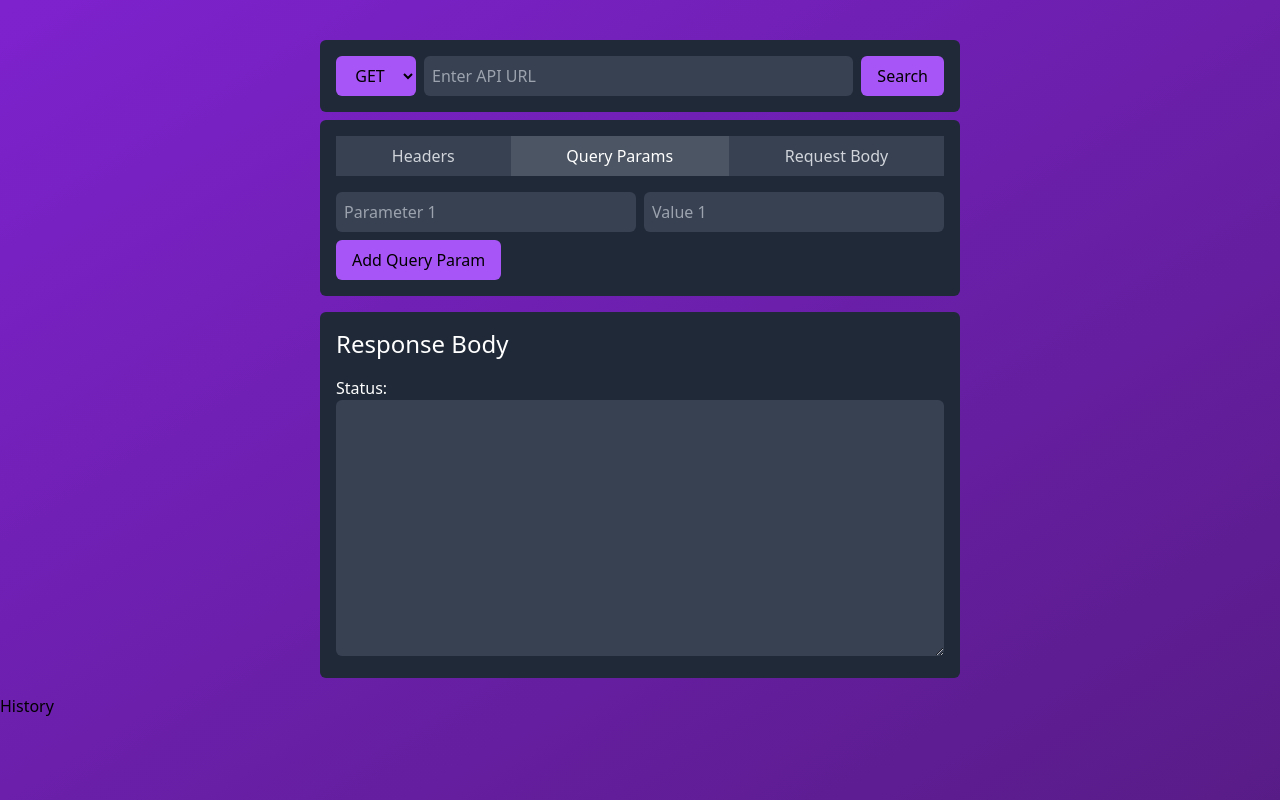
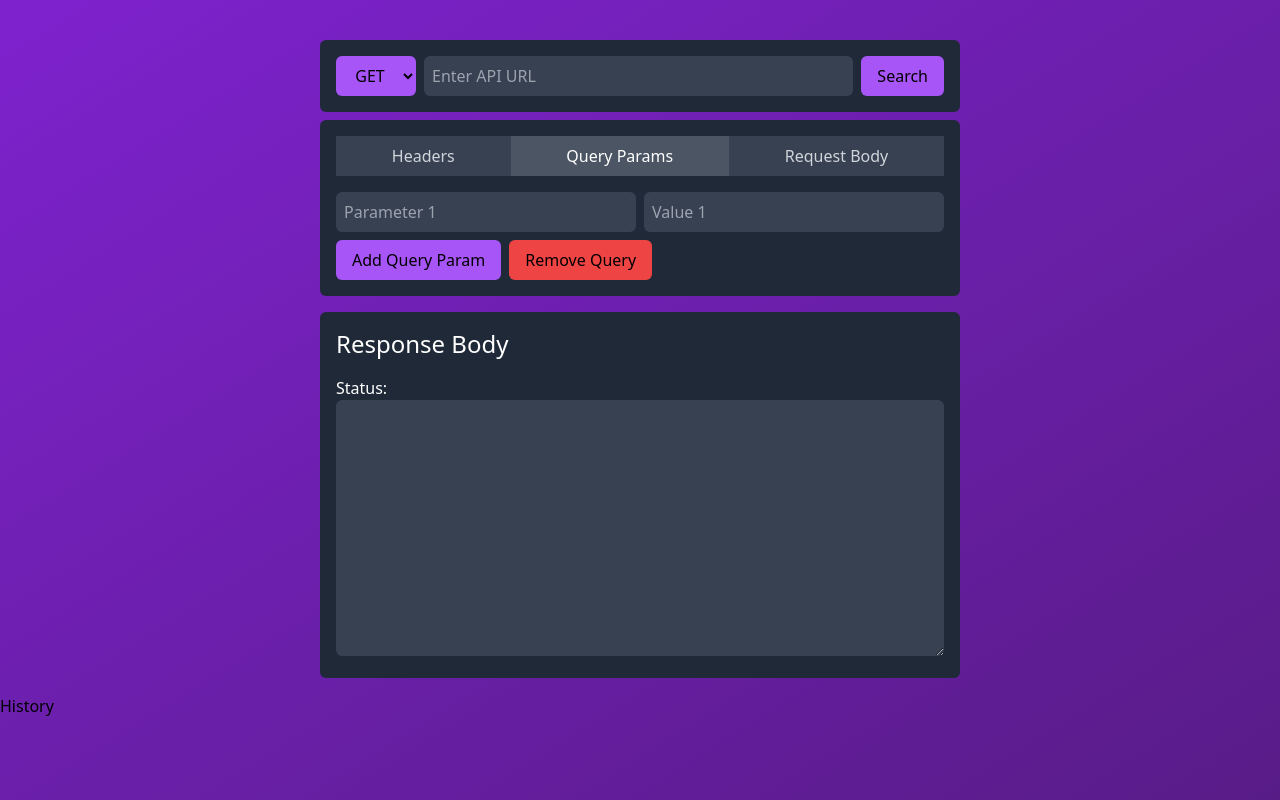
Before and after one commit to kylepairish/checkmate, a React (Vite) app: page / in a window 1280 px wide. Both pictures are taken after a click on the button "Query Params". Built offline with nearby package versions, Linux system fonts and the light colour scheme; the HTML template or start-up script is replaced by a standard one.

Commit message:
added removal button to query params

```diff
--- a/src/components/RequestBox.tsx
+++ b/src/components/RequestBox.tsx
@@ -18,6 +18,11 @@ const RequestBox = ({onChildData}) => {
   const handleRemoveHeader = () => {
     const updateHeaders = [...headers.slice(0, -1)];
     setHeaders(updateHeaders);
+  }
+
+  const handleRemoveQuery = () => {
+    const updateQuery = [...queryParams.slice(0, -1)];
+    setQueryParams(updateQuery);
   }
 
   const handleHeaderChange = (index: number, field: string, value: string) => {
@@ -128,6 +133,9 @@ const RequestBox = ({onChildData}) => {
             <button className="bg-purple-500 hover:bg-purple-300 px-4 py-2 rounded-md" onClick={handleAddQueryParam}>
               Add Query Param
             </button>
+            <button className="bg-red-500 hover:bg-red-300 px-4 py-2 ml-2 rounded-md" onClick={handleRemoveQuery}>
+              Remove Query
+            </button>
           </div>
         )}
 
--- a/src/components/SearchBar.tsx
+++ b/src/components/SearchBar.tsx
@@ -7,7 +7,7 @@ import RequestBox from './RequestBox';
 
 const SearchBar = () => {
     const [query, setQuery] = useState<string>('');
-    const [method, setMethod] = useState('GET');
+    const [method, setMethod] = useState('');
     const [responseData, setResponseData] = useState();
     const [responseStatus, setResponseStatus] = useState();
     const [error, setError] = useState<string | null>(null);
@@ -16,7 +16,6 @@ const SearchBar = () => {
 
     const handleChildData = (dataFromChild: React.SetStateAction<string>) => {
       setChildData(dataFromChild);
-      console.log(dataFromChild);
     };
 
     const handleChange = (event: React.ChangeEvent<HTMLInputElement>) => {
@@ -38,7 +37,6 @@ const SearchBar = () => {
               break;
             case 'POST':
               response = await axios.post(query, {childData});
-              console.log(childData);
               break;
             case 'PUT':
               response = await axios.put(query);
--- a/src/interfaces.ts
+++ b/src/interfaces.ts
@@ -4,6 +4,10 @@ export interface IResponseBoxProps {
     responseStatus: any;
     error: string | null;
 }
+
+//export interface IRequestBoxProps {
+    //body
+//}
 
 export interface IAPICall {
     query: string;
```
